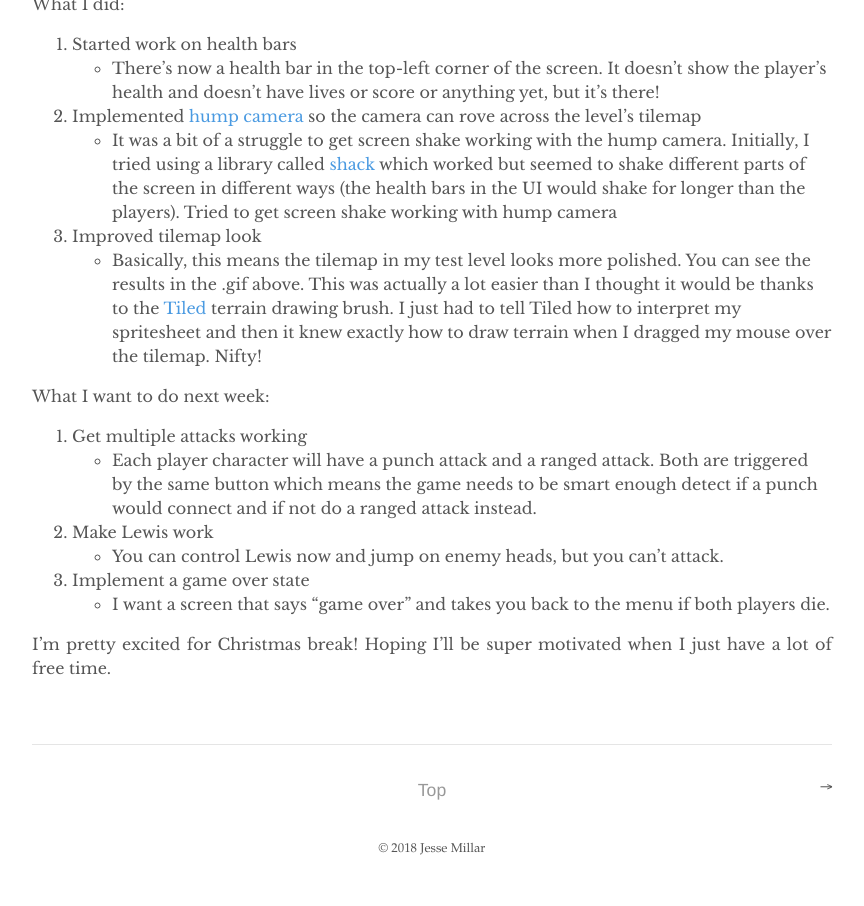
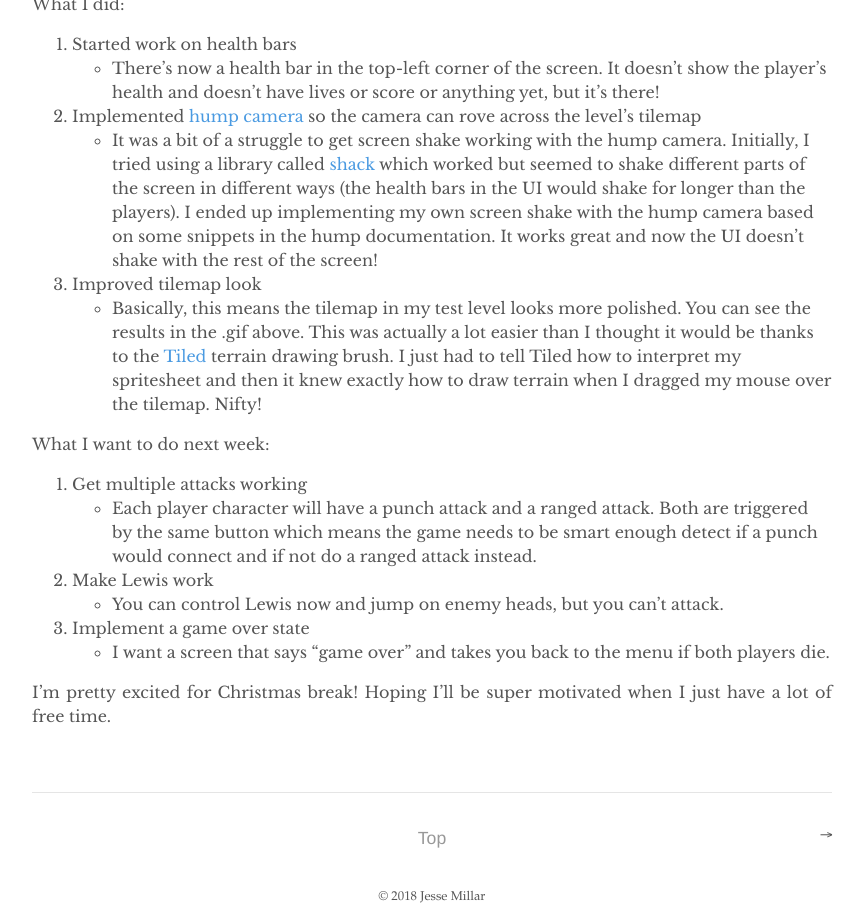
Before and after one commit to jessemillar/devlog, a Jekyll site: the page built from _posts/2018-12-11-week-3-progress.md, in a window 1280 px wide, cut to the strip 779-1685 px from the top of the page. Shown: the whole strip, without its empty margins (208-1072 px from the left). Built offline with Jekyll 4.4.1, drawn with Linux system fonts in a browser that asks for light colours.

Commit message:
Better sentence about screen shake

```diff
--- a/_posts/2018-12-11-week-3-progress.md
+++ b/_posts/2018-12-11-week-3-progress.md
@@ -13,7 +13,7 @@ What I did:
 1. Started work on health bars
     - There's now a health bar in the top-left corner of the screen. It doesn't show the player's health and doesn't have lives or score or anything yet, but it's there!
 1. Implemented [hump camera](https://hump.readthedocs.io/en/latest/camera.html) so the camera can rove across the level's tilemap
-    - It was a bit of a struggle to get screen shake working with the hump camera. Initially, I tried using a library called [shack](https://github.com/Ulydev/shack) which worked but seemed to shake different parts of the screen in different ways (the health bars in the UI would shake for longer than the players). Tried to get screen shake working with hump camera
+    - It was a bit of a struggle to get screen shake working with the hump camera. Initially, I tried using a library called [shack](https://github.com/Ulydev/shack) which worked but seemed to shake different parts of the screen in different ways (the health bars in the UI would shake for longer than the players). I ended up implementing my own screen shake with the hump camera based on some snippets in the hump documentation. It works great and now the UI doesn't shake with the rest of the screen!
 1. Improved tilemap look
     - Basically, this means the tilemap in my test level looks more polished. You can see the results in the .gif above. This was actually a lot easier than I thought it would be thanks to the [Tiled](https://www.mapeditor.org/) terrain drawing brush. I just had to tell Tiled how to interpret my spritesheet and then it knew exactly how to draw terrain when I dragged my mouse over the tilemap. Nifty!
 
```
